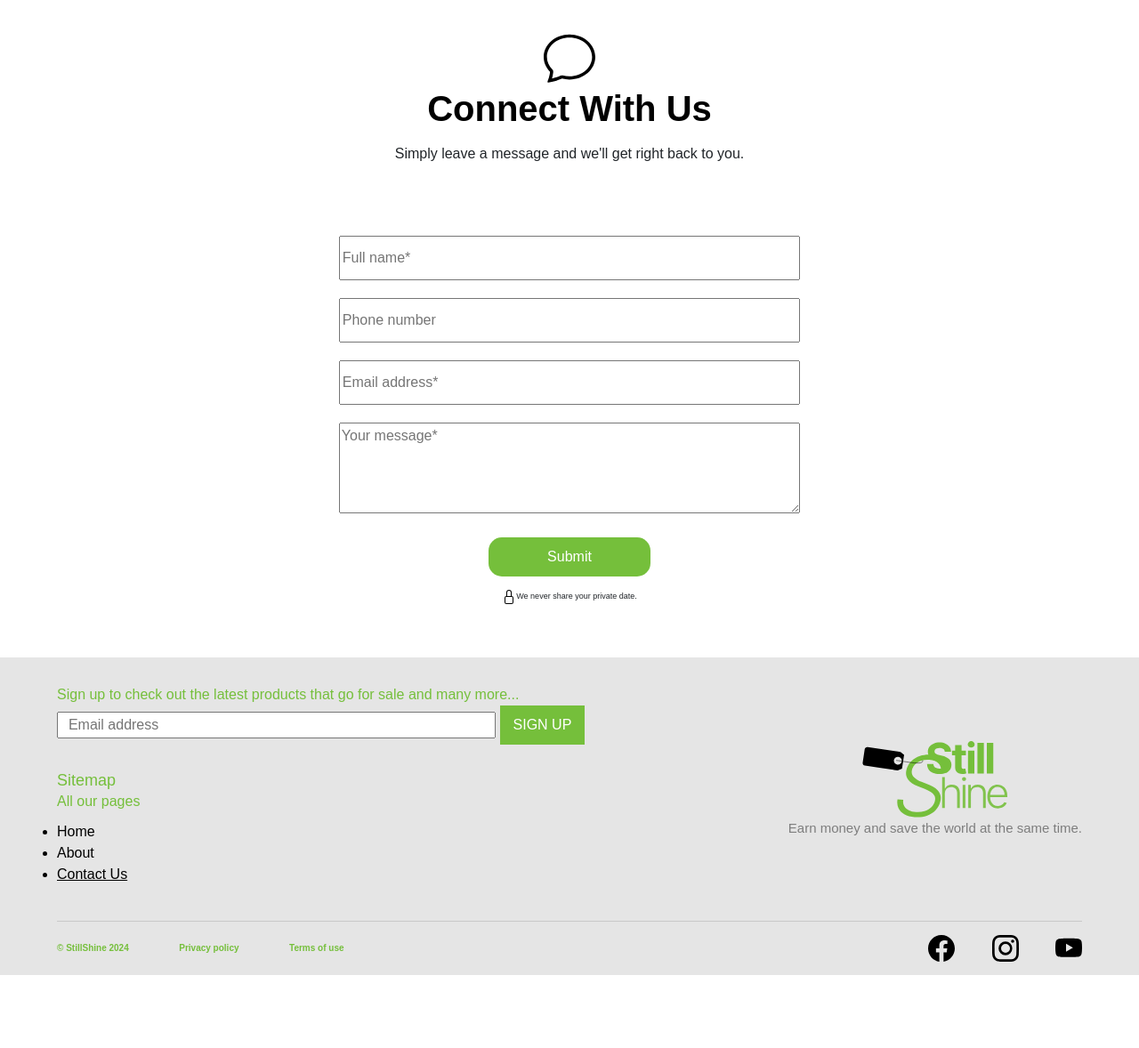
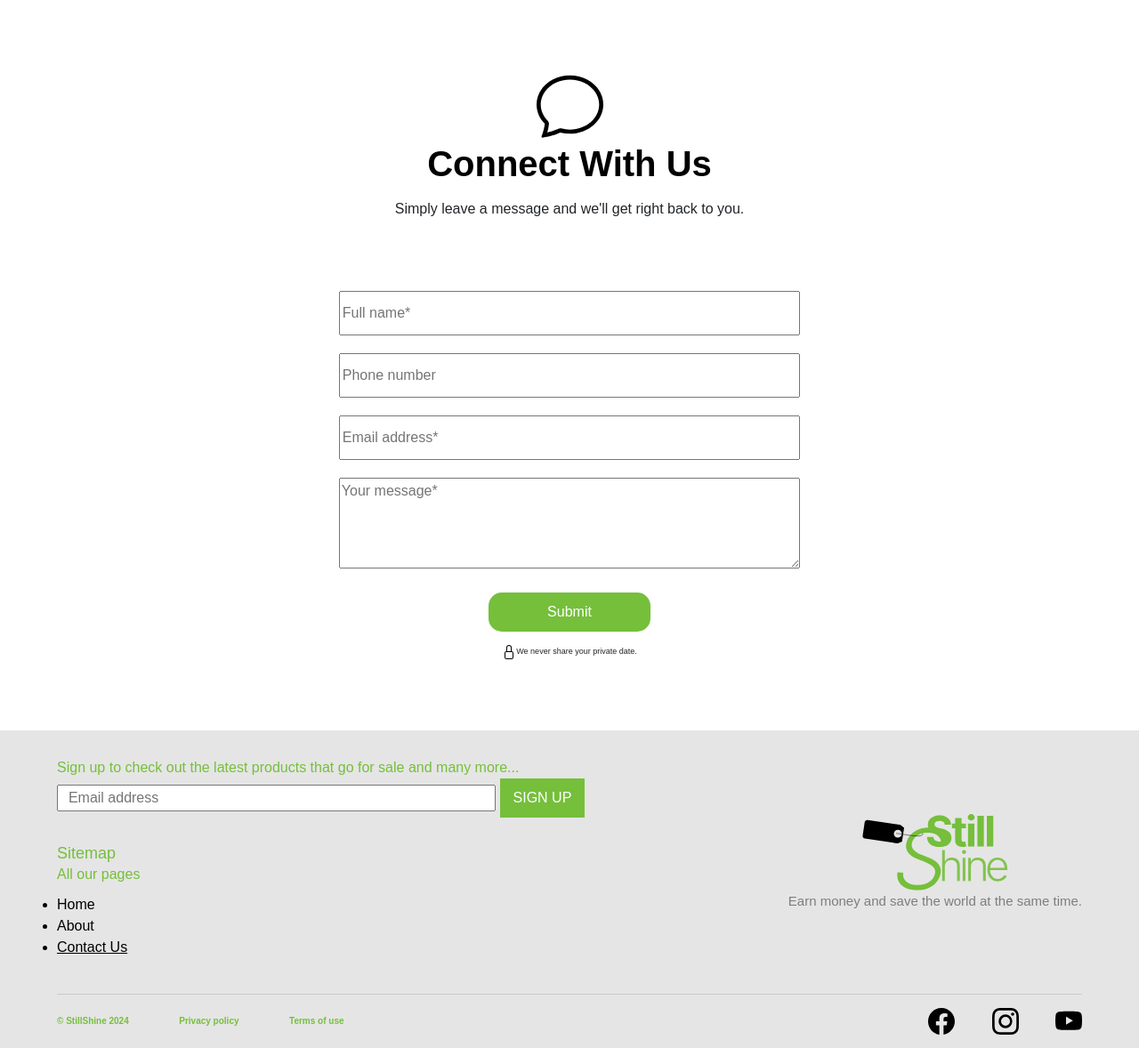
Before and after one commit to patelkvraj/StillShine, a PHP site: page /contact in a window 1280 px wide. Shown: the part 154-1332 px from the top of the page at 89% size. Before the commit the page ends 1250 px from the top, so only its background shows below. Run offline with PHP 8.4, Linux system fonts and the light colour scheme.

Commit message:
Contact section: Put the chat icon in the background.

```diff
--- a/contact/index.css
+++ b/contact/index.css
@@ -1,10 +1,13 @@
+.main {
+  margin: 80px auto;
+  padding-top: 75px;
+
+  background: url(../images/icons/chat.svg) no-repeat center top;
+  background-size: 75px 75px;
+}
+
 p {
   margin: 0;
-}
-
-.icon__contact {
-  margin-top: 35px;
-  width: 5%;
 }
 
 h1 {
--- a/contact/index.html
+++ b/contact/index.html
@@ -136,7 +136,6 @@
       <main class="main-content">
         <div class="content-wrap">
           <div class="grid-item main">
-            <img class="icon__contact" src="../images/icons/chat.svg" />
             <h1>Connect With Us</h1>
             <p class="message">
               Simply leave a message and we'll get right back to you.
```
